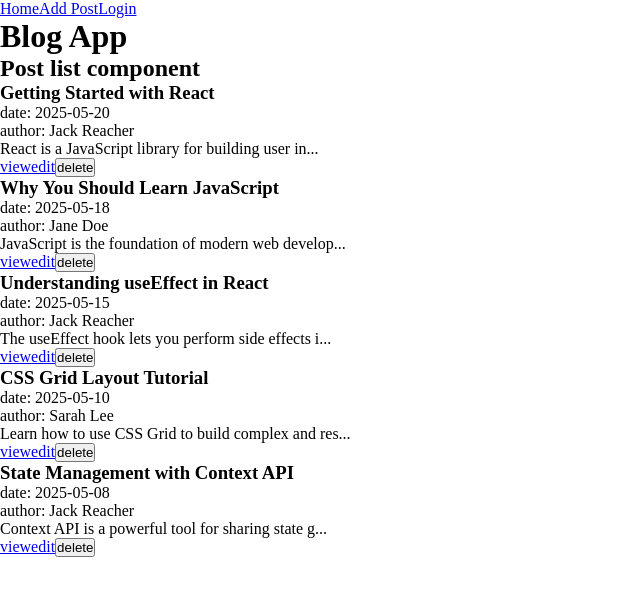
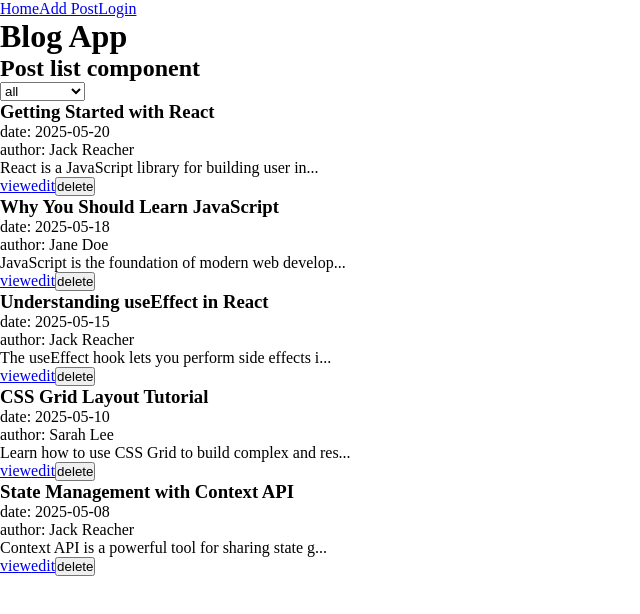
Before and after one commit to cgomez374/my-blog-app, a React (Vite) app: page / in a window 1280 px wide. Shown: the top 614 px of the page, without its empty margins (0-640 px from the left). Built offline with nearby package versions, Linux system fonts and the light colour scheme.

Commit message:
added filter functionality by category

```diff
--- a/src/App.jsx
+++ b/src/App.jsx
@@ -15,6 +15,8 @@ import { useState } from 'react'
 
 function App() {
   const [postData, setpostData] = useState([...posts])
+  const [filter, setFilter] = useState('all')
+  // const categories = [...new Set(posts.map(post => post.category))]
 
   function addPost(post){
     setpostData(prevPosts => [...prevPosts, {...post, id: prevPosts.length + 1}])
@@ -31,10 +33,10 @@ function App() {
   }
 
   function deletePost(id){
-    console.log('hello from app', id)
     setpostData(prevPostData =>
       prevPostData.filter(post =>
-        post.id != id ? post : '' ))
+        post.id !== id))
+    // !categories.includes(filter) ? setFilter('all') : ''
   }
 
   return (
@@ -42,7 +44,16 @@ function App() {
       <Navbar />
       <h1>Blog App</h1>
       <Routes>
-        <Route path='/' element={ <PostList postData={postData} deletePost={deletePost} /> } />
+        <Route path='/' element={
+          <PostList
+            postData={postData}
+            deletePost={deletePost}
+            filter={filter}
+            setFilter={setFilter}
+            // categories={categories}
+          />
+          }
+        />
         <Route path='/post/:id' element={ <PostDetails deletePost={deletePost} /> } />
         <Route path='/add' element={ <CreatePost addPost={addPost}  /> } />
         <Route path='/edit/:id' element={ <EditPost updatePost={updatePost} /> } />
--- a/src/components/PostList.jsx
+++ b/src/components/PostList.jsx
@@ -1,12 +1,38 @@
+import { useEffect } from "react"
 import PostItem from "./PostItem.jsx"
 
-export default function PostList({ postData, deletePost }){
+export default function PostList({ postData, deletePost, filter, setFilter }){
+  const categories = [...new Set(postData.map(post => post.category))]
+
+  // FIX FILTER NOT UPDATING SELECT ELEMENT
+
+  useEffect(() => {
+    !categories.includes(filter) ? setFilter('all') : ''
+  }, [postData])
+
+  const filteredList = postData.filter(post => {
+    if(filter !== 'all') return filter.toLowerCase() === post.category.toLowerCase()
+    return true
+  })
+
+  function handleSelectChange(e){
+    setFilter(e.target.value)
+  }
+
   return (
     <section className="post-list-container">
       <h2>Post list component</h2>
+      <select name="categories" defaultValue={filter} onChange={handleSelectChange}>
+        <option value="all">all</option>
+        {
+          categories.map((category, idx) => (
+            <option key={idx} value={category}>{category}</option>
+          ))
+        }
+      </select>
       <ul>
         {
-          postData.map(post => (
+          filteredList.map(post => (
             <PostItem key={post.id} post={post} deletePost={deletePost} />
           ))
         }
```
